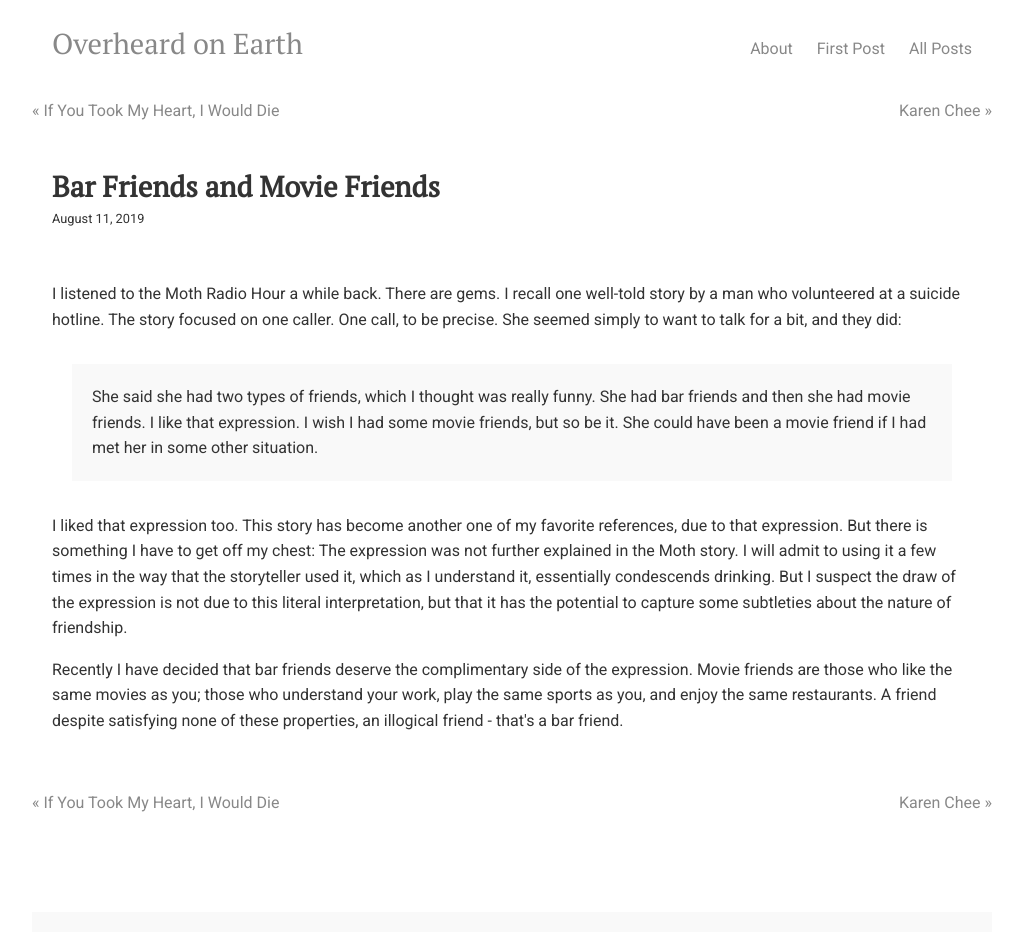
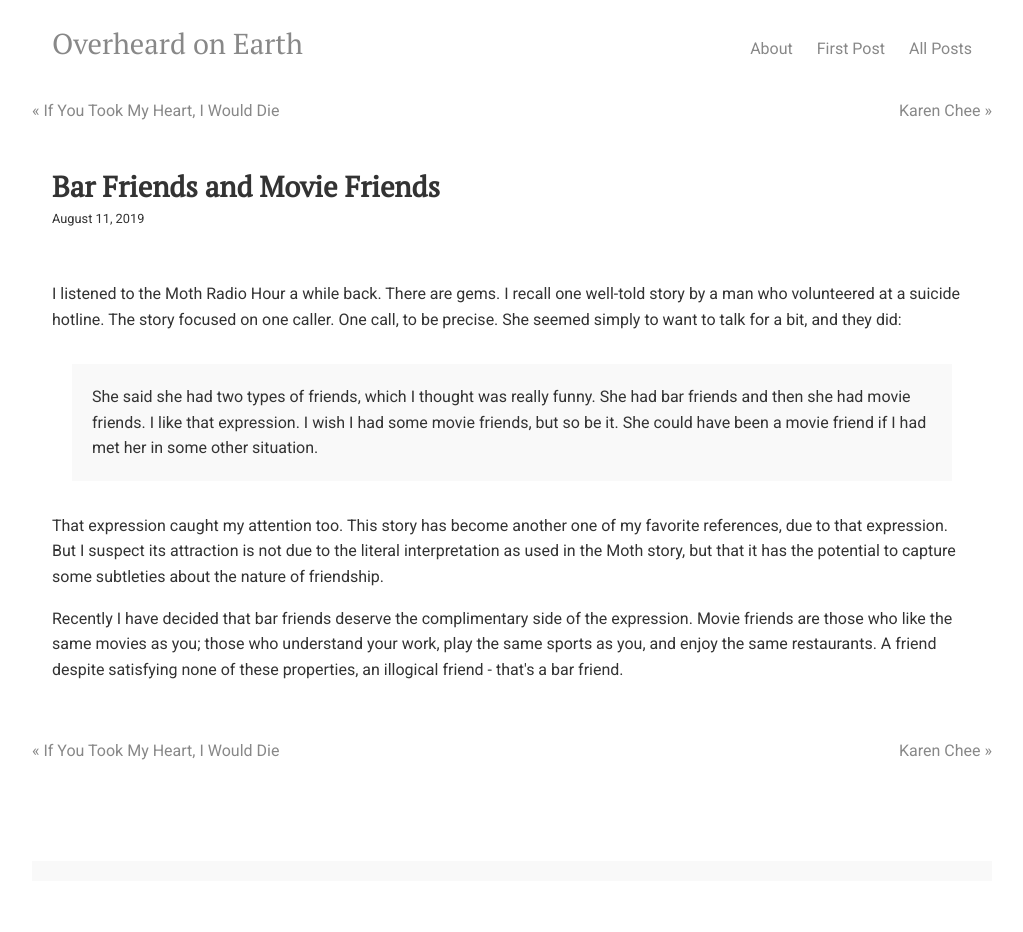
Before and after one commit to overheardonearth/overheardonearth.github.io, a Jekyll site: the page built from _posts/2019-08-11-bar-friends-and-movie-friends.html, in a window 1280 px wide. Shown: the whole page, without its empty margins (128-1151 px from the left). Built offline with Jekyll 4.4.1, drawn with Linux system fonts in a browser that asks for light colours; comment, search, counter and statistics services are not loaded; after the commit the page ends 900 px from its top, so only the background shows below that.

Commit message:
Update 2019-08-11-bar-friends-and-movie-friends.html

```diff
--- a/_posts/2019-08-11-bar-friends-and-movie-friends.html
+++ b/_posts/2019-08-11-bar-friends-and-movie-friends.html
@@ -10,9 +10,7 @@ The story focused on one caller. One call, to be precise. She seemed simply to w
 
 <div class="media">She said she had two types of friends, which I thought was really funny. She had bar friends and then she had movie friends. I like that expression. I wish I had some movie friends, but so be it. She could have been a movie friend if I had met her in some other situation.</div>
 
-I liked that expression too. This story has become another one of my favorite references, due to that expression.
-
-But there is something I have to get off my chest: The expression was not further explained in the Moth story. I will admit to using it a few times in the way that the storyteller used it, which as I understand it, essentially condescends drinking. But I suspect the draw of the expression is not due to this literal interpretation, but that it has the potential to capture some subtleties about the nature of friendship.
+That expression caught my attention too. This story has become another one of my favorite references, due to that expression. But I suspect its attraction is not due to the literal interpretation as used in the Moth story, but that it has the potential to capture some subtleties about the nature of friendship.
 
 <p>
 Recently I have decided that bar friends deserve the complimentary side of the expression. Movie friends are those who like the same movies as you; those who understand your work, play the same sports as you, and enjoy the same restaurants. A friend despite satisfying none of these properties, an illogical friend - that's a bar friend.
```
